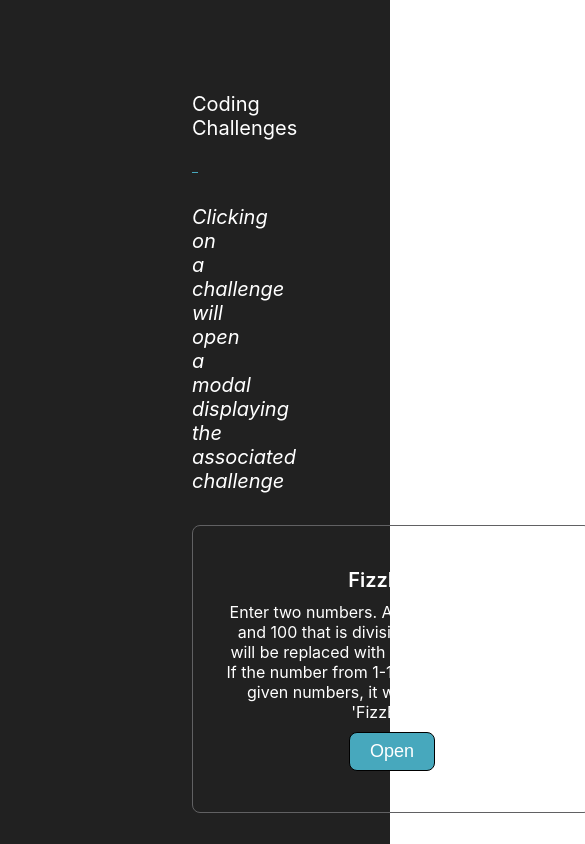
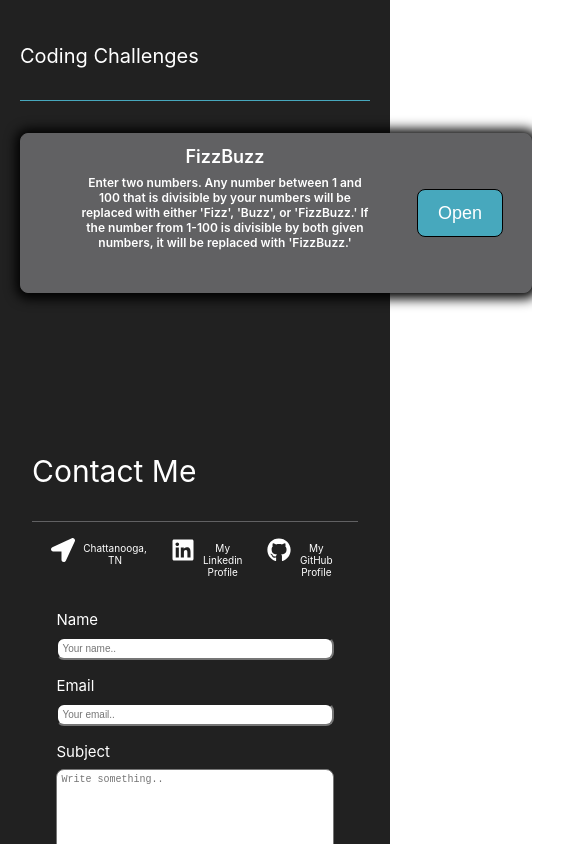
Before and after one commit to Ericcrain77/Portfolio-V2, a React (Create React App) app: page / in a window 390 px wide. Shown: the part 3200-4044 px from the top of the page, 585 px wide, since content can reach past the window. Built offline with nearby package versions, Linux system fonts and the light colour scheme.

Commit message:
working on styling fizzbuzz challenge

```diff
--- a/public/index.html
+++ b/public/index.html
@@ -39,6 +39,7 @@
       To begin the development, run `npm start` or `yarn start`.
       To create a production bundle, use `npm run build` or `yarn build`.
     -->
+
     <template id="fbTemplate">
       <tr>
           <td></td>
--- a/src/components/Challenges/Challenges.js
+++ b/src/components/Challenges/Challenges.js
@@ -8,9 +8,11 @@ Modal.setAppElement('#root');
 const MODAL_STYLES = {
     content: {
         position: 'absolute',
-        top: '50%',
-        left: '50%',
-        transform: 'translate(-50%, -50%)',
+        top: '5rem',
+        right: '5rem',
+        bottom: '5rem',
+        left: '5rem',
+        // transform: 'translate(-5rem, -15rem)',
         backgroundcolor: 'var(--granite-gray)',
         padding: '2rem',
         boxShadow: '1px 1px 25px 5px black'
@@ -35,11 +37,12 @@ function Challenges() {
     return (
         <div className="challenges-section" id="coding-challenges">
             <h2>Coding Challenges</h2>
-            <h3>Clicking on a challenge will open a modal displaying the associated challenge</h3>
             <div className="challenges-section-cards">
                 <div className="modal-card">
-                    <h4>FizzBuzz</h4>
-                    <p>Enter two numbers. Any number between 1 and 100 that is divisible by your numbers will be replaced with either 'Fizz' or 'Buzz.' If the number from 1-100 is divisible by both given numbers, it will be replaced with 'FizzBuzz.'</p>
+                    <div>
+                        <h4>FizzBuzz</h4>
+                        <p>Enter two numbers. Any number between 1 and 100 that is divisible by your numbers will be replaced with either 'Fizz', 'Buzz', or 'FizzBuzz.' If the number from 1-100 is divisible by both given numbers, it will be replaced with 'FizzBuzz.'</p>
+                    </div>
                     <button className='modal-btn' onClick={() => setToggleModal(true)}>Open</button>
                     <Modal
                         style={MODAL_STYLES}
@@ -48,9 +51,6 @@ function Challenges() {
                     >
                         <div>
                             <FizzBuzz />
-                            <div>
-                                <button className='modal-btn' onClick={() => setToggleModal(false)}>Close</button>
-                            </div>
                         </div>
                     </Modal>
                 </div>
--- a/src/components/Challenges/FizzBuzz.js
+++ b/src/components/Challenges/FizzBuzz.js
@@ -15,7 +15,7 @@ function FizzBuzz() {
             displayData(fbData);
 
         } else {
-            alert("You must enter integers");
+            alert("Please fill in the Value boxes with integers.");
         }
     }
 
@@ -68,25 +68,20 @@ function FizzBuzz() {
 
 
     return (
-        <div className='challenge-modal-inside'>
+        <div className='fb-modal'>
             <h1>React FizzBuzz</h1>
-            <div>
-                <p>Enter a fizz and a buzz value. Press the button and the values will appear.</p>
-            </div>
-            <div>
-                <div>
-                    <h5>Enter Values</h5>
+            <p>Input different numbers, from 1-100, in the 'Fizz Value' and 'Buzz Value' boxes, and click the 'Submit' button. If a number is divisible by the Fizz Value, it will be replaced by the word 'Fizz'. If a number is divisible by the Buzz Value, it will be replaced by the word 'Buzz'. If a number is divisible by both the Fizz and Buzz Values, it will be replaced by the word 'FizzBuzz'. </p>
             <form>
                 <div>
-                            <input id="fizzValue" type="number"  placeholder="Fizz Value"
+                    <input id="fizzValue" type="number" placeholder="Fizz Value"
                     aria-label="Fizz Value"></input>
                 </div>
                 <div>
-                            <input id="buzzValue" type="number"  placeholder="Buzz Value"
+                    <input id="buzzValue" type="number" placeholder="Buzz Value"
                     aria-label="Buzz Value"></input>
                 </div>
                 <div>
-                            <button id="btnSubmit" type="button" className="modal-btn" onClick={getValues}>Buzz It</button>
+                    <button id="btnSubmit" type="button" className="modal-btn" onClick={getValues}>Submit</button>
                 </div>
             </form>
             <div>
@@ -96,8 +91,6 @@ function FizzBuzz() {
                 </table>
             </div>
         </div>
-            </div>
-        </div>
     )
 };
 
--- a/src/components/Challenges/challenges.css
+++ b/src/components/Challenges/challenges.css
@@ -14,15 +14,9 @@
     font-size: clamp(20px, 4vw, 40px);
 }
 
-.challenges-section h3 {
-    padding: 2rem 0;
-    font-style: italic;
-    font-weight: 400;
-    font-size: clamp(20px, 2vw, 20px);
-}
-
 .challenges-section-cards {
     margin: auto;
+    margin-top: 2rem;
 }
 
 .modal-card {
@@ -55,6 +49,7 @@
     border-radius: 8px;
     margin-left: auto;
     margin-right: auto;
+    margin-top: 1rem;
     padding: .5rem 1.25rem;
     text-decoration: none;
     color: white;
@@ -64,7 +59,7 @@
     background-color: var(--pacific-blue-dark);
 }
 
-.challenge-modal-inside {
+.fb-modal {
     display: flex;
     flex-direction: column;
     justify-content: space-evenly;
@@ -73,7 +68,73 @@
     text-align: center;
 }
 
-.challenge-modal-inside h1 {
+.fb-modal h1 {
     font-weight: 400;
     font-size: clamp(20px, 4vw, 40px);
 }
+
+.fb-modal p {
+    font-weight: 400;
+    font-size: clamp(10px, 1vw, 18px);
+    margin: 1rem 5rem;
+}
+
+.fb-modal input {
+    height: 2rem;
+    width: 30%;
+    margin-bottom: 1rem;
+    padding-left: .5rem;
+    font-size: 16px;
+}
+
+.fb-modal table {
+    display: flex;
+    justify-content: center;
+    margin-top: 2rem;
+
+}
+
+.fb-modal table tbody {
+    background-color: var(--granite-gray);
+}
+
+.fb-modal table tbody tr td {
+    background-color: white;
+    width: 5rem;
+}
+
+@media screen and (max-width: 575px) {
+    .challenges-section {
+        padding: 5rem 1.25rem;
+    }
+    .modal-card {
+        display: flex;
+        flex-direction: row;
+        justify-content: space-between;
+        width: 32rem;
+        height: 10rem;
+        padding: .75rem;
+        background-color: var(--granite-gray);
+        box-shadow: 1px 1px 12px 5px black;
+    }
+    .modal-card h4 {
+        font-weight: 600;
+        font-size: clamp(18px, 2vw, 10px);
+    }
+    .modal-card p {
+        font-weight: 600;
+        font-size: clamp(12px, 2vw, 10px);
+        padding: .5rem 3rem;
+    }
+    .modal-btn {
+        margin-top: auto;
+        margin-bottom: auto;
+        height: 3rem;
+        margin-right: 1rem;
+    }
+    .fb-modal p {
+        font-weight: 400;
+        font-size: clamp(10px, 1vw, 18px);
+        margin: .75rem 0;
+    }
+}
```
Lines whose indentation alone changed are shown as unchanged.
